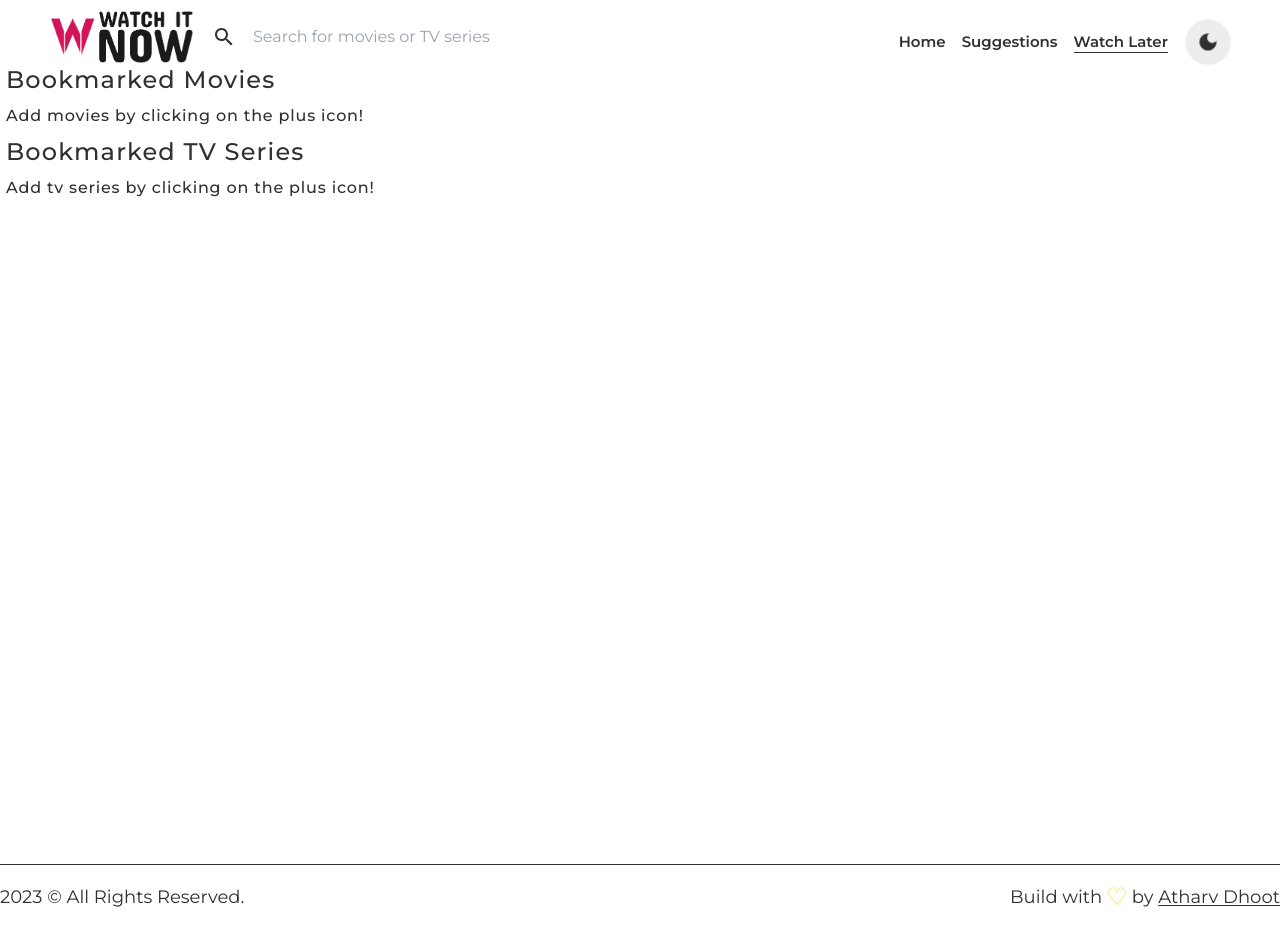
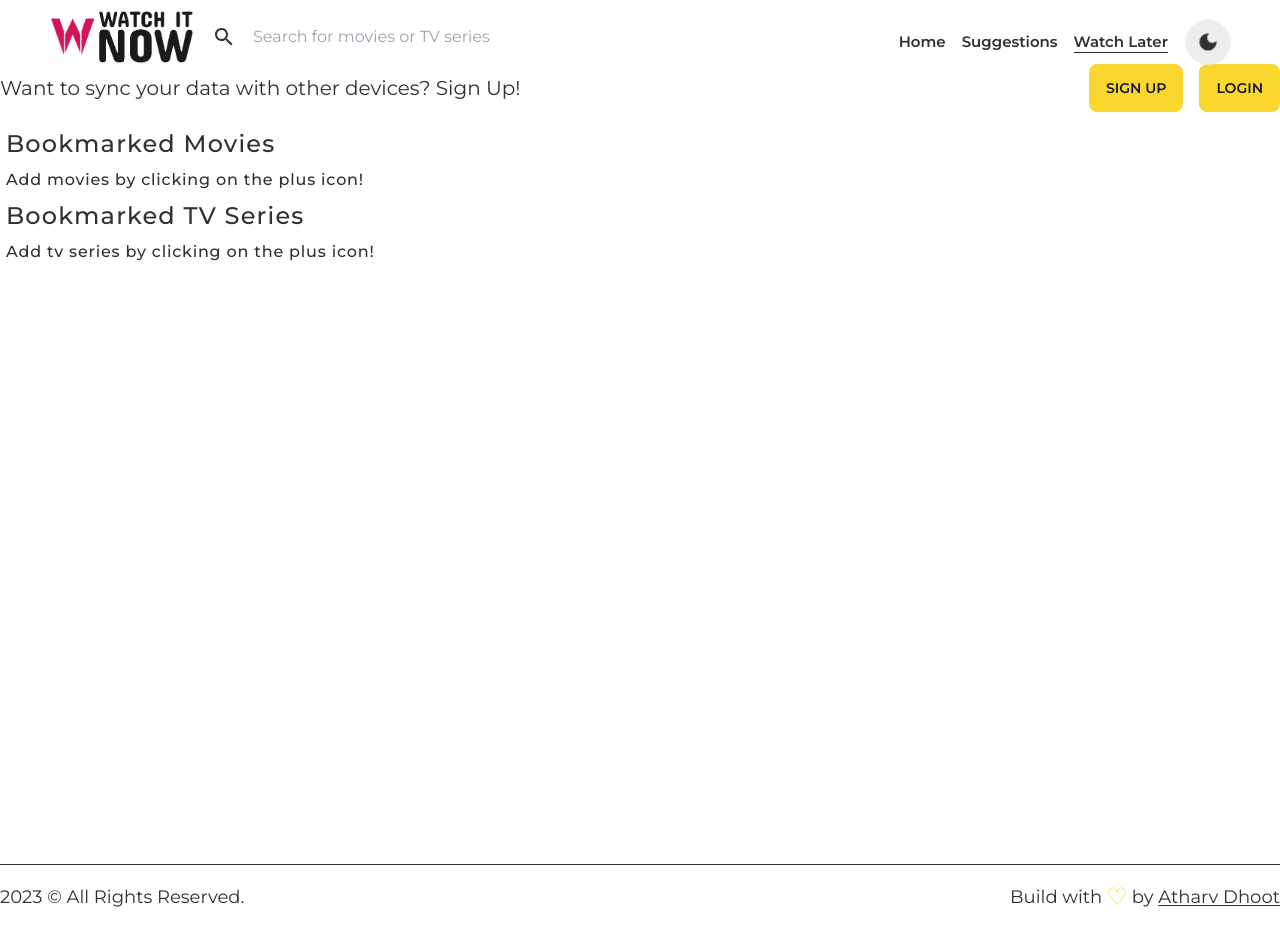
Before and after one commit to AtharvDhoot/Watch-It-Now, a Next.js app: page /watch-later in a window 1280 px wide. Built offline with nearby package versions, Linux system fonts and the light colour scheme; no server answers.

Commit message:
add: signup and login component

```diff
--- a/app/watch-later/page.js
+++ b/app/watch-later/page.js
@@ -4,6 +4,7 @@ import useSWR from "swr";
 import { fetcher } from "@/utils";
 import Loading from "@/components/Loading";
 import CollectionSearch from "@/components/CollectionSearch";
+import Link from "next/link";
 
 export default function WatchLater() {
   const movieIds = encodeURIComponent(
@@ -18,6 +19,19 @@ export default function WatchLater() {
       {data ? (
         <main className="bg-base-100">
           <div className="container mx-auto min-h-screen">
+            <div className="flex items-center justify-between mb-4">
+              <div className="text-xl">
+                Want to sync your data with other devices? Sign Up!
+              </div>
+              <div className="flex gap-4">
+                <Link className="btn btn-primary" href={"/signup"}>
+                  Sign Up
+                </Link>
+                <Link className="btn btn-primary" href={"/signin"}>
+                  Login
+                </Link>
+              </div>
+            </div>
             <div className="text-2xl font-medium tracking-wider ml-1.5 mb-2">
               Bookmarked Movies
             </div>
--- a/components/CollectionSearch.js
+++ b/components/CollectionSearch.js
@@ -37,7 +37,9 @@ export default function CollectionSearch({
     <>
       {searchTerm ? (
         <h1 className="flex w-full place-content-center font-bold text-4xl mb-4">
-          {`Found ${totalResult} results for '${searchTerm}'`}
+          {`Found ${totalResult} results for '${decodeURIComponent(
+            searchTerm
+          )}'`}
         </h1>
       ) : null}
       {genreMovieList && genreTVList ? (
```
Also changed, not shown: app/suggestions/page.js (+0 -7 lines).
